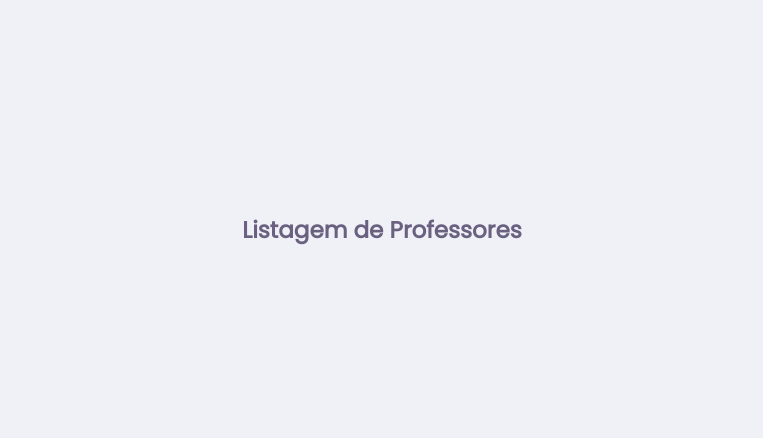
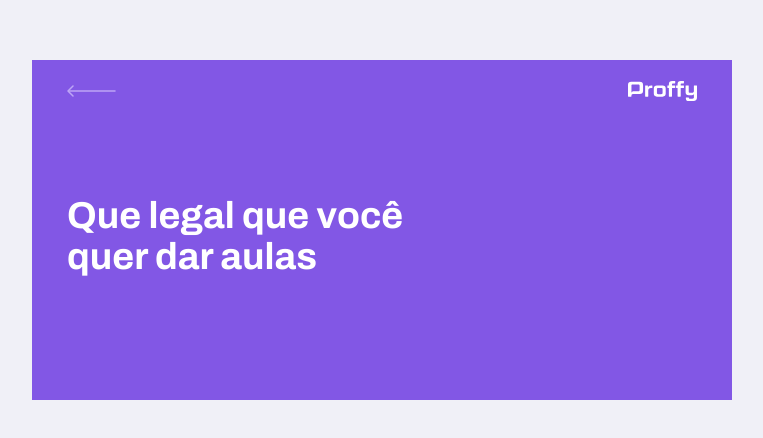
Before and after one commit to silas-junior/Proffy, a React (Create React App) app in the folder web/: page /dar-aulas in a window 1280 px wide. Shown: the part 170-608 px from the top of the page, without its empty margins (258-1021 px from the left). Built offline with nearby package versions, Linux system fonts and the light colour scheme.

Commit message:
TeacherForm => adding page header component

```diff
--- a/web/src/pages/TeacherForm/index.tsx
+++ b/web/src/pages/TeacherForm/index.tsx
@@ -1,9 +1,13 @@
 import React from'react';
+
+import PageHeader from '../../components/PageHeader';
 
 function TeacherForm() {
 
     return (
-        <h2>Listagem de Professores</h2>
+        <div id="page-teacher-form" className="container">
+        <PageHeader title="Que legal que você quer dar aulas"/>
+    </div>
     );
 
 }
```
